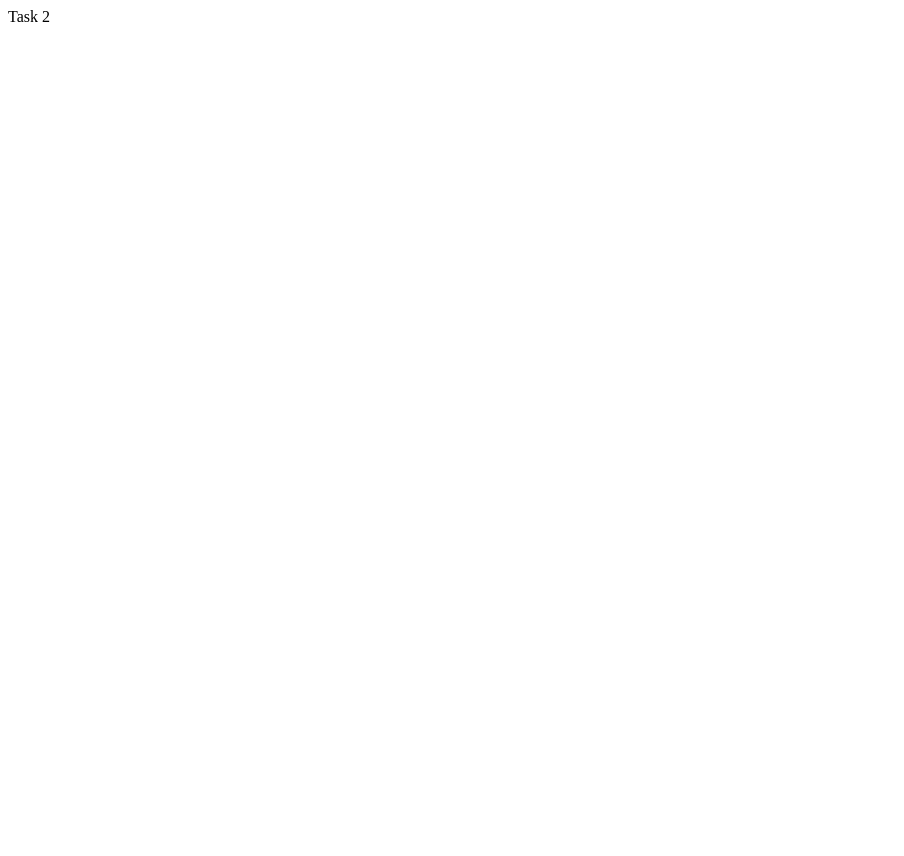
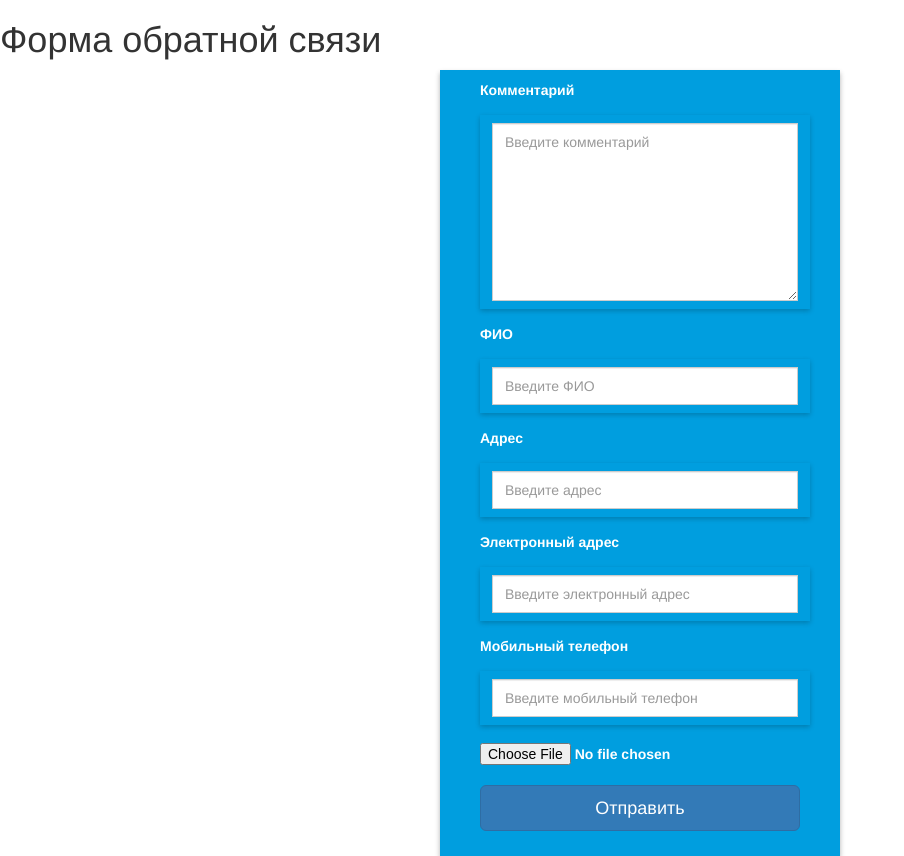
Before and after one commit to mari17179/Tasks, a PHP site: page / in a window 1280 px wide. Before the commit the part shown is almost empty. Shown: the whole page, without its empty margins (0-904 px from the left). Before the commit the page ends 22 px from the top, so only its background shows below. Run offline with PHP 8.4, Linux system fonts and the light colour scheme; data that the repository does not hold is empty.

Commit message:
+ task 2

```diff
--- a/Task2/index.php
+++ b/Task2/index.php
@@ -1,3 +1,103 @@
-<?php
-	echo "Task 2";
-?>
+<html>
+<head></head>
+<body>
+	<?php
+
+	if(isset($_POST['submit'])) {
+		if (empty($_POST['comment'])) {
+			$errorInComment = "Комментарий пустой";
+		}
+		if (empty($_POST['name'])) {
+			$errorInName = "ФИО не указано";
+		}
+		if (empty($_POST['phone'])) {
+			$errorInPhone = "Номер телефона не указан";
+		}
+		$signOfWrongEmail = "@gmail.ru";
+		$isWrongEmail = strpos($_POST['email'], $signOfWrongEmail);
+		if ($isWrongEmail) {
+			$errorInEmail = "Регистрация пользователей с таким почтовым адресом невозможна";
+		}
+		if (empty($errorInComment) && empty($errorInName) && empty($errorInPhone) && empty($errorInEmail)) {
+			echo "<script>alert(\"Форма отправлена!\");</script>";
+		}
+	}
+
+	?>
+
+
+	<link rel='stylesheet' href='https://cdnjs.cloudflare.com/ajax/libs/twitter-bootstrap/3.3.7/css/bootstrap.min.css' />
+	<link rel='stylesheet' href='https://cdnjs.cloudflare.com/ajax/libs/font-awesome/4.7.0/css/font-awesome.min.css' />
+  <link rel="stylesheet" type="text/css" href="style.css">
+
+	<h1>Форма обратной связи</h1>
+
+	<div class='container'>
+		<div class='row main-form'>
+			<form method='POST'>
+
+			<div class='form-group'>
+				<label for='comment' class='cols-sm-2 control-label'>Комментарий</label>
+				<div class='cols-sm-10'>
+				<span class="warning"><?php echo $errorInComment;?></span>
+					<div class='input-group'>
+					<textarea type='text' rows='8' class='form-control' name='comment' id='commente' placeholder='Введите комментарий' required ></textarea>
+					</div>
+				</div>
+			</div>
+
+
+		<div class='form-group'>
+			<label for='name'  control-label>ФИО</label>
+			<div class='cols-sm-10'>
+			<span class='warning'><?php echo $errorInName;?></span>
+				<div class='input-group'>
+				<input type='text' class='form-control' name='name' id='name' placeholder='Введите ФИО' required />
+				</div>
+			</div>
+		</div>
+
+		<div class='form-group'>
+			<label for='address' class='cols-sm-2 control-label'>Адрес</label>
+			<div class='cols-sm-10'>
+				<div class='input-group'>
+				<input type='text' class='form-control' name='address' id='address' placeholder='Введите адрес'/>
+				</div>
+			</div>
+		</div>
+
+		 <div class='form-group'>
+			 <label for='email' class='cols-sm-2 control-label'>Электронный адрес</label>
+			 <div class='cols-sm-10'>
+			 <span class="warning"><?php echo $errorInEmail;?></span>
+				 <div class='input-group'>
+				 <input type='email' class='form-control' name='email' id='email' placeholder='Введите электронный адрес'/>
+				 </div>
+			 </div>
+		 </div>
+
+		 <div class='form-group'>
+			 <label for='phone' class='cols-sm-2 control-label'>Мобильный телефон</label>
+			 <div class='cols-sm-10'>
+			 <span class="warning"><?php echo $errorInPhone;?></span>
+				 <div class='input-group'>
+				 	<input type='text'  class='form-control' name='phone' id='phone' placeholder='Введите мобильный телефон' required />
+				 </div>
+			 </div>
+		 </div>
+
+		 <label class='custom-file'>
+			<input type='file' id='file' class='custom-file-input'>
+			<span class='custom-file-control'></span>
+		 </label>
+
+
+		 <div class='form-group'>
+			<button type='submit' name='submit' class='btn btn-primary btn-lg btn-block login-button'>Отправить</button>
+		 </div>
+
+		 </form>
+		 </div>
+		 </div>
+	</body>
+</html>
--- /dev/null
+++ b/Task2/style.css
@@ -0,0 +1,59 @@
+.form-group{
+  margin-bottom: 15px;
+}
+label{
+    margin-bottom: 15px;
+}
+input,
+input::-webkit-input-placeholder {
+  font-size: 14px;
+  padding-top: 3px;
+}
+.form-control {
+  height: auto!important;
+  padding: 8px 12px !important;
+}
+span.warning {
+  font-size: 15px;
+  color: red;
+}
+.input-group {
+  box-shadow: 0px 2px 5px 0px rgba(0,0,0,0.21)!important;
+  padding: 8px 12px !important;
+  width: 330px;
+}
+#button {
+  border: 1px solid #ccc;
+  margin-top: 28px;
+  padding: 6px 12px;
+  color: #666;
+  text-shadow: 0 1px #fff;
+  cursor: pointer;
+  border-radius: 3px 3px;
+  box-shadow: 0 1px #fff inset, 0 1px #ddd;
+  background: #f5f5f5;
+  background: -moz-linear-gradient(top, #f5f5f5 0%, #eeeeee 100%);
+  background: -webkit-gradient(linear, left top, left bottom, color-stop(0%, #f5f5f5), color-stop(100%, #eeeeee));
+  background: -webkit-linear-gradient(top, #f5f5f5 0%, #eeeeee 100%);
+  background: -o-linear-gradient(top, #f5f5f5 0%, #eeeeee 100%);
+  background: -ms-linear-gradient(top, #f5f5f5 0%, #eeeeee 100%);
+  background: linear-gradient(top, #f5f5f5 0%, #eeeeee 100%);
+  filter: progid:DXImageTransform.Microsoft.gradient(startColorstr='#f5f5f5', endColorstr='#eeeeee', GradientType=0);
+}
+.main-form{
+  margin-top: 30px;
+  margin: 0 auto;
+  max-width: 400px;
+  padding: 10px 40px;
+  background:#009edf;
+  color: #FFF;
+  text-shadow: none;
+  box-shadow: 0px 3px 5px 0px rgba(0,0,0,0.31);
+}
+span.input-group-addon i {
+  color: #009edf;
+  font-size: 17px;
+}
+.login-button{
+  margin-top: 5px;
+}
```
